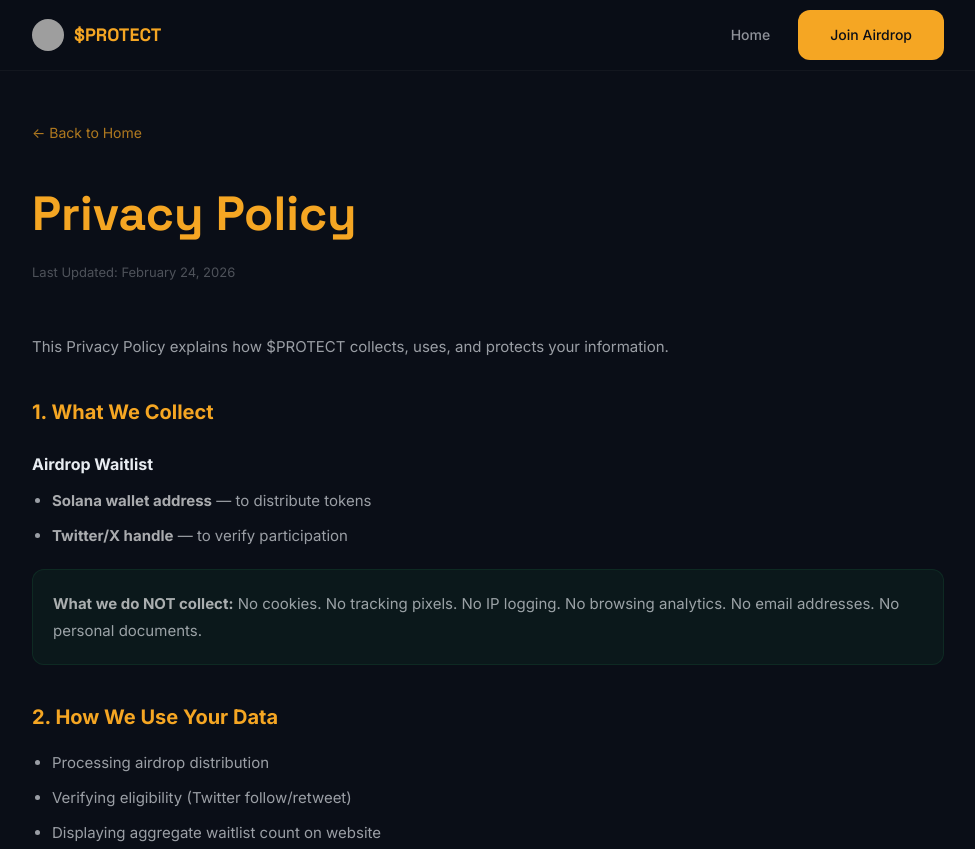
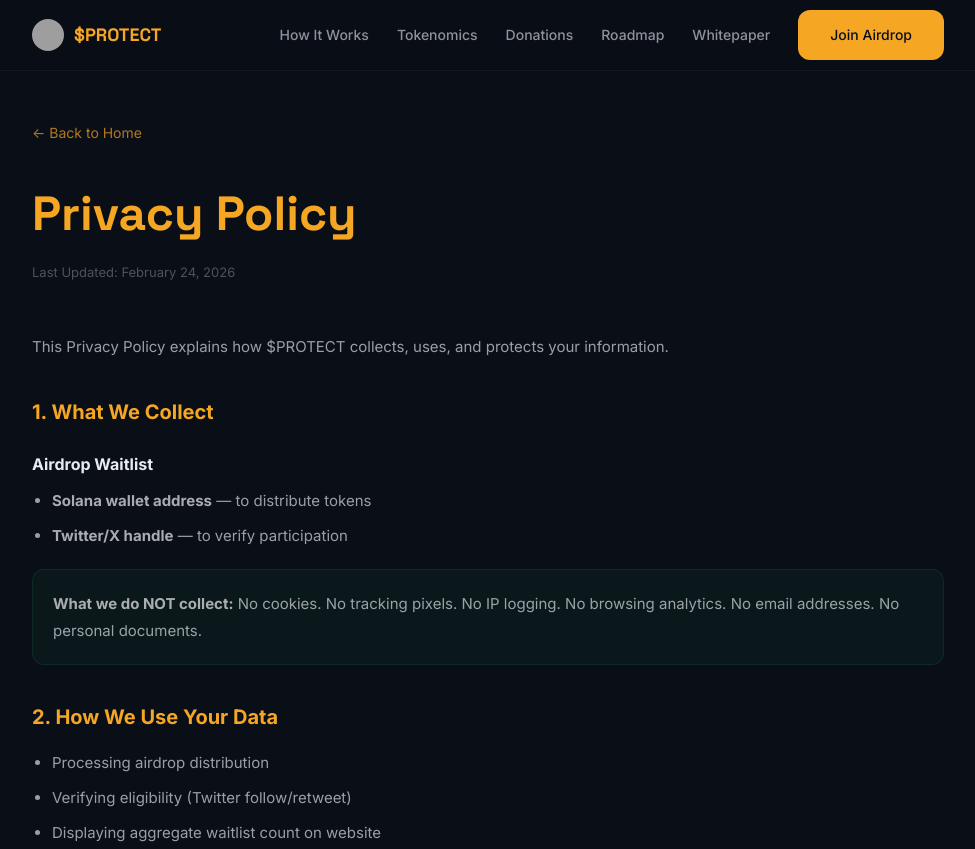
Before and after one commit to Protect-Official/protect-token, a plain HTML site: page privacy.html in a window 1280 px wide. Shown: the top 849 px of the page, without its empty margins (152-1127 px from the left). Drawn offline with Linux system fonts and the light colour scheme; grey boxes are pictures that could not be loaded.

Commit message:
Unify navbar across all pages: same menu everywhere

```diff
--- a/privacy.html
+++ b/privacy.html
@@ -33,7 +33,11 @@
             <span>$PROTECT</span>
         </a>
         <div class="nav-links">
-            <a href="index.html">Home</a>
+            <a href="index.html#how-it-works">How It Works</a>
+            <a href="index.html#tokenomics">Tokenomics</a>
+            <a href="donation-process.html">Donations</a>
+            <a href="index.html#roadmap">Roadmap</a>
+            <a href="whitepaper.html">Whitepaper</a>
             <a href="index.html#airdrop" class="btn btn-sm btn-primary">Join Airdrop</a>
         </div>
     </div>
```
Also changed, not shown: donation-process.html (+4 -1 lines), index.html (+2 -0 lines), terms.html (+5 -1 lines), whitepaper.html (+3 -1 lines).
